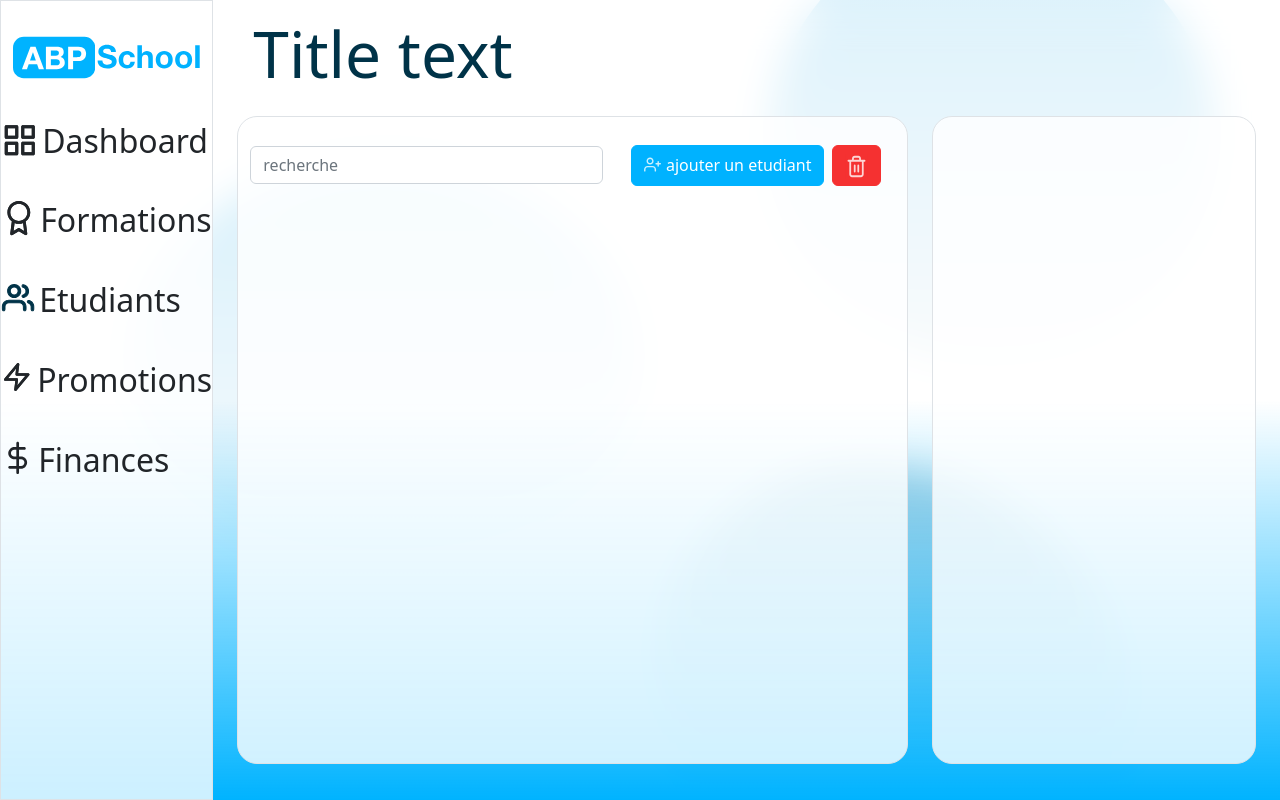
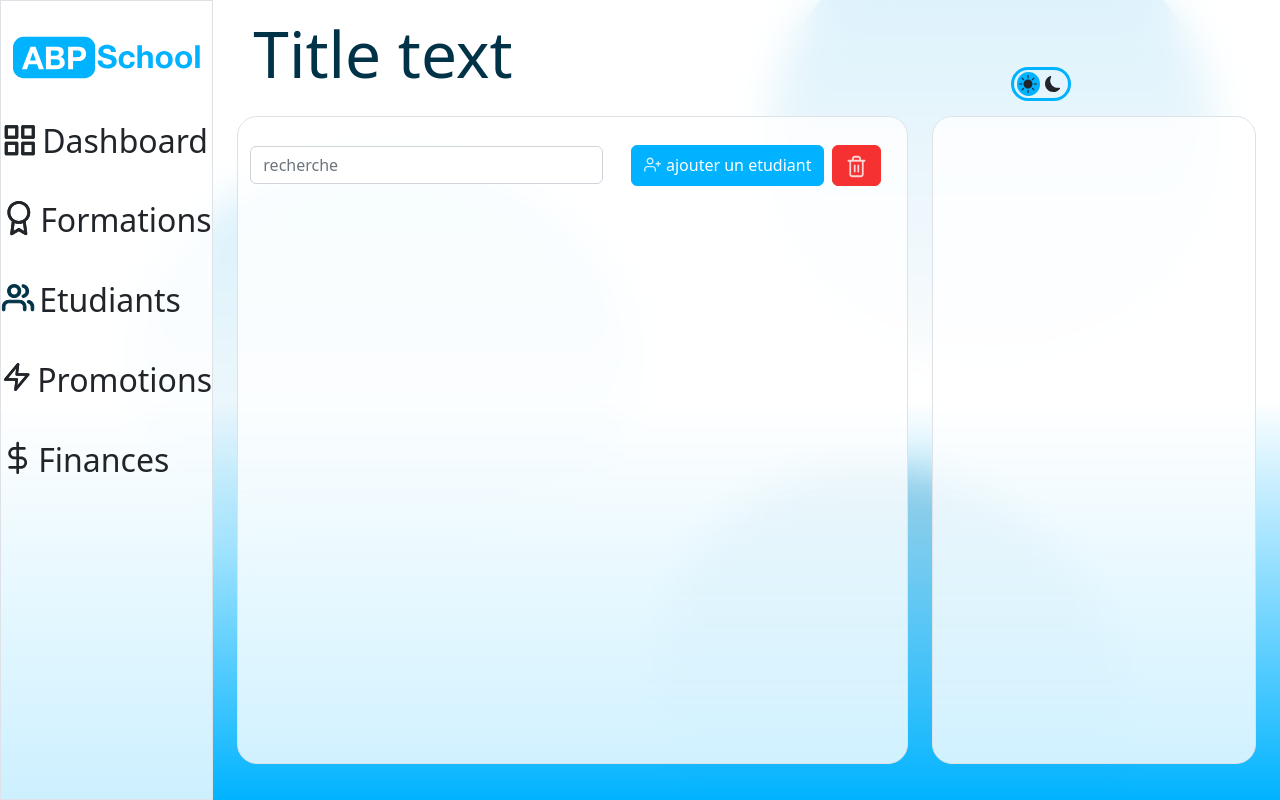
Before and after one commit to Samio735/ABPschool, a website: page index.html in a window 1280 px wide. Drawn offline with nearby package versions, Linux system fonts and the light colour scheme.

Commit message:
darkmode icon

```diff
--- a/index.html
+++ b/index.html
@@ -10,7 +10,7 @@
 </head>
 <body>
 
-<div class="background" style="overflow: hidden; width: 100%; height: 100vh; top: 0%; right: 0%; position: absolute; ">
+<div class="background" style="overflow: hidden; width: 100%; height: 100vh; top: 0%; right: 0%; position: absolute;z-index: -10; ">
 
     <div class="grad" style="
         position: absolute;
@@ -32,7 +32,7 @@
 
 
 
-    <div class="groupe-circles" style="height: 100vh; z-index: -8;">
+    <div class="groupe-circles" style="height: 100vh;width: 100vw; z-index: -10 ;position: fixed; top: 0%; left: 0%;">
         <div class="circle" style="
         position: relative;
         z-index: -8;
@@ -152,8 +152,21 @@
 
     <div class="main-side col container  gx-5" >
             <div class="row  d-flex align-items-end " style="height: 10%;">
-                <h1 class="h1  text-dark gx-5 mt-3 ms-1" style="font-size:4rem;">Title text</h1>
+                <h1 class="h1  text-dark gx-5 mt-3  col-9 ms-1" style="font-size:4rem;">Title text</h1>
+                <div class=" col-2 darkswitch d-flex rounded-pill  ps-1 pb-1 position-relative" style="border: #00B3FF solid 3px;width: 60px;">
+                    <div class="sun me-2" style="margin-left: 1px;">
+                        <svg xmlns="http://www.w3.org/2000/svg" width="18" height="20" fill="currentColor" class="bi bi-brightness-high-fill" viewBox="0 0 16 16">
+                            <path d="M12 8a4 4 0 1 1-8 0 4 4 0 0 1 8 0zM8 0a.5.5 0 0 1 .5.5v2a.5.5 0 0 1-1 0v-2A.5.5 0 0 1 8 0zm0 13a.5.5 0 0 1 .5.5v2a.5.5 0 0 1-1 0v-2A.5.5 0 0 1 8 13zm8-5a.5.5 0 0 1-.5.5h-2a.5.5 0 0 1 0-1h2a.5.5 0 0 1 .5.5zM3 8a.5.5 0 0 1-.5.5h-2a.5.5 0 0 1 0-1h2A.5.5 0 0 1 3 8zm10.657-5.657a.5.5 0 0 1 0 .707l-1.414 1.415a.5.5 0 1 1-.707-.708l1.414-1.414a.5.5 0 0 1 .707 0zm-9.193 9.193a.5.5 0 0 1 0 .707L3.05 13.657a.5.5 0 0 1-.707-.707l1.414-1.414a.5.5 0 0 1 .707 0zm9.193 2.121a.5.5 0 0 1-.707 0l-1.414-1.414a.5.5 0 0 1 .707-.707l1.414 1.414a.5.5 0 0 1 0 .707zM4.464 4.465a.5.5 0 0 1-.707 0L2.343 3.05a.5.5 0 1 1 .707-.707l1.414 1.414a.5.5 0 0 1 0 .708z"/>
+                          </svg>
+                    </div>
+                    <div class="moon">
+                        <svg xmlns="http://www.w3.org/2000/svg" width="16" height="16" fill="currentColor" class="bi bi-moon-fill" viewBox="0 0 16 16">
+                            <path d="M6 .278a.768.768 0 0 1 .08.858 7.208 7.208 0 0 0-.878 3.46c0 4.021 3.278 7.277 7.318 7.277.527 0 1.04-.055 1.533-.16a.787.787 0 0 1 .81.316.733.733 0 0 1-.031.893A8.349 8.349 0 0 1 8.344 16C3.734 16 0 12.286 0 7.71 0 4.266 2.114 1.312 5.124.06A.752.752 0 0 1 6 .278z"/>
+                          </svg>
 
+                    </div>
+                    <div class="bg rounded-circle bg-primary position-absolute  " style="z-index: -5; left: 5%;top: 7%; width: 43%; height: 85%;"></div>
+                </div>
             </div>
             <div class="row  gy-10" style="height: 90%;">
 
@@ -178,7 +191,6 @@
                         </button>
                         <button type="button" class="btn btn-danger ms-2">
                             <svg width="23" height="25" viewBox="0 0 23 25" fill="none" xmlns="http://www.w3.org/2000/svg">
-                                <rect width="21.5" height="23.4545" transform="translate(0.750488 0.79541)" fill="#F53131"/>
                                 <path fill-rule="evenodd" clip-rule="evenodd" d="M19.5633 5.6818H15.98V4.70452C15.98 3.04316 14.8154 1.77271 13.2925 1.77271H9.70914C8.18622 1.77271 7.02164 3.04316 7.02164 4.70452V5.6818H3.43831C2.90081 5.6818 2.54248 6.07271 2.54248 6.65907C2.54248 7.24543 2.90081 7.63634 3.43831 7.63634H4.33414V20.3409C4.33414 22.0023 5.49873 23.2727 7.02164 23.2727H15.98C17.5029 23.2727 18.6675 22.0023 18.6675 20.3409V7.63634H19.5633C20.1008 7.63634 20.4591 7.24543 20.4591 6.65907C20.4591 6.07271 20.1008 5.6818 19.5633 5.6818ZM8.81299 4.7045C8.81299 4.11814 9.17132 3.72723 9.70882 3.72723H13.2921C13.8296 3.72723 14.188 4.11814 14.188 4.7045V5.68177H8.81299V4.7045ZM15.9796 21.3181C16.5171 21.3181 16.8755 20.9272 16.8755 20.3409V7.63632H6.12549V20.3409C6.12549 20.9272 6.48382 21.3181 7.02132 21.3181H15.9796ZM10.6047 11.5454V17.409C10.6047 17.9954 10.2463 18.3863 9.70882 18.3863C9.17132 18.3863 8.81299 17.9954 8.81299 17.409V11.5454C8.81299 10.959 9.17132 10.5681 9.70882 10.5681C10.2463 10.5681 10.6047 10.959 10.6047 11.5454ZM14.1883 17.409V11.5454C14.1883 10.959 13.83 10.5681 13.2925 10.5681C12.755 10.5681 12.3966 10.959 12.3966 11.5454V17.409C12.3966 17.9954 12.755 18.3863 13.2925 18.3863C13.83 18.3863 14.1883 17.9954 14.1883 17.409Z" fill="#F53131"/>
                                 <mask id="mask0_80_3515" style="mask-type:luminance" maskUnits="userSpaceOnUse" x="2" y="1" width="19" height="23">
                                 <path fill-rule="evenodd" clip-rule="evenodd" d="M19.5633 5.6818H15.98V4.70452C15.98 3.04316 14.8154 1.77271 13.2925 1.77271H9.70914C8.18622 1.77271 7.02164 3.04316 7.02164 4.70452V5.6818H3.43831C2.90081 5.6818 2.54248 6.07271 2.54248 6.65907C2.54248 7.24543 2.90081 7.63634 3.43831 7.63634H4.33414V20.3409C4.33414 22.0023 5.49873 23.2727 7.02164 23.2727H15.98C17.5029 23.2727 18.6675 22.0023 18.6675 20.3409V7.63634H19.5633C20.1008 7.63634 20.4591 7.24543 20.4591 6.65907C20.4591 6.07271 20.1008 5.6818 19.5633 5.6818ZM8.81299 4.7045C8.81299 4.11814 9.17132 3.72723 9.70882 3.72723H13.2921C13.8296 3.72723 14.188 4.11814 14.188 4.7045V5.68177H8.81299V4.7045ZM15.9796 21.3181C16.5171 21.3181 16.8755 20.9272 16.8755 20.3409V7.63632H6.12549V20.3409C6.12549 20.9272 6.48382 21.3181 7.02132 21.3181H15.9796ZM10.6047 11.5454V17.409C10.6047 17.9954 10.2463 18.3863 9.70882 18.3863C9.17132 18.3863 8.81299 17.9954 8.81299 17.409V11.5454C8.81299 10.959 9.17132 10.5681 9.70882 10.5681C10.2463 10.5681 10.6047 10.959 10.6047 11.5454ZM14.1883 17.409V11.5454C14.1883 10.959 13.83 10.5681 13.2925 10.5681C12.755 10.5681 12.3966 10.959 12.3966 11.5454V17.409C12.3966 17.9954 12.755 18.3863 13.2925 18.3863C13.83 18.3863 14.1883 17.9954 14.1883 17.409Z" fill="white"/>
```
